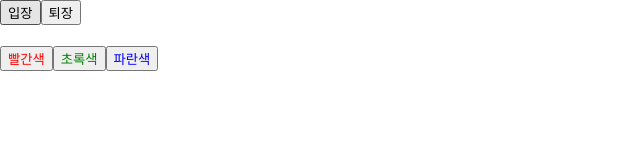
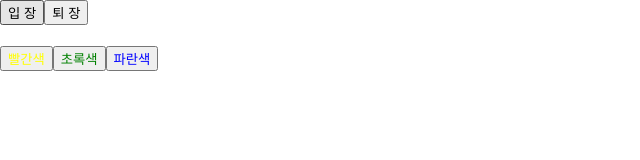
Before and after one commit to JaeSunSim92/React, a React (Create React App) app: page / in a window 1280 px wide. Shown: the top 160 px of the page, without its empty margins (0-640 px from the left). Built offline with nearby package versions, Linux system fonts and the light colour scheme.

Commit message:
커밋메시지

```diff
--- a/src/Say.js
+++ b/src/Say.js
@@ -8,10 +8,10 @@ const Say = () => {
     const [ color,setColor] = useState('black');
     return (
         <div>
-            <button onClick={onClickEnter}>입장</button>
-            <button onClick={onClickLeave}>퇴장</button>
+            <button onClick={onClickEnter}>입 장</button>
+            <button onClick={onClickLeave}>퇴 장</button>
             <h1 style={{color}}>{text}</h1>
-            <button style={{color: 'red'}} onClick={()=> setColor('red')}>
+            <button style={{color: 'yellow'}} onClick={()=> setColor('yellow')}>
             빨간색
             </button>
             <button style={{color: 'green'}} onClick={()=> setColor('green')}>
```
